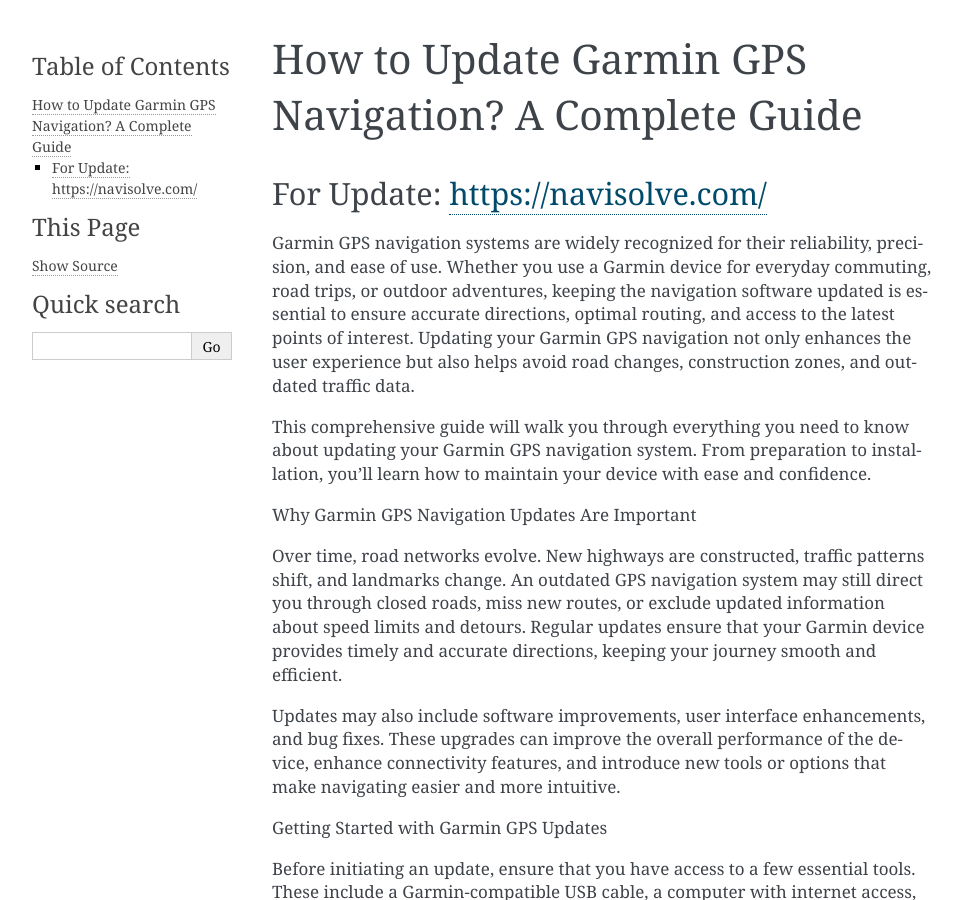
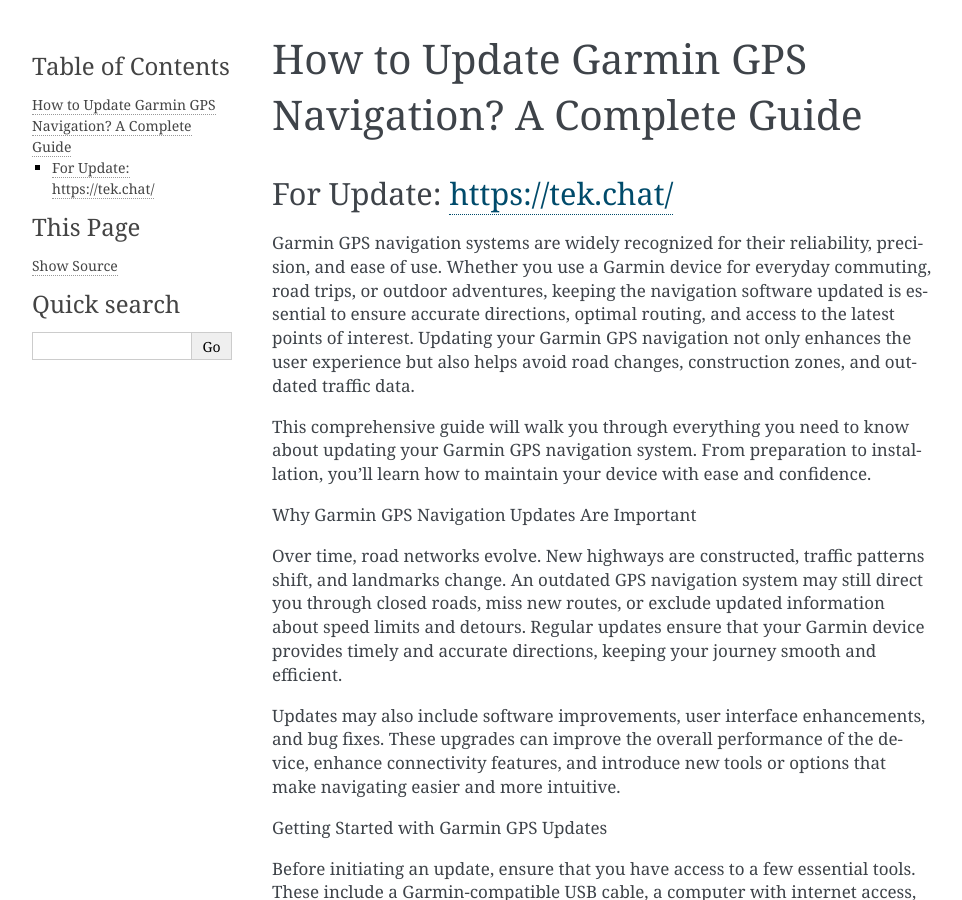
Before and after one commit to actipc336/garmingps, a Sphinx documentation site: the page built from docs/index.rst, in a window 1280 px wide and 900 px high. Shown: the whole window, without its empty margins (148-1110 px from the left). Built offline with Sphinx 7.4.7, drawn with Linux system fonts in a browser that asks for light colours; some of the changed lines change nothing that is shown.

Commit message:
Update index.rst

```diff
--- a/docs/index.rst
+++ b/docs/index.rst
@@ -5,7 +5,7 @@
    :maxdepth: 2
    :caption: Contents:
 
-For Update: https://navisolve.com/
+For Update: https://tek.chat/
 ---------------------
 
 
```
